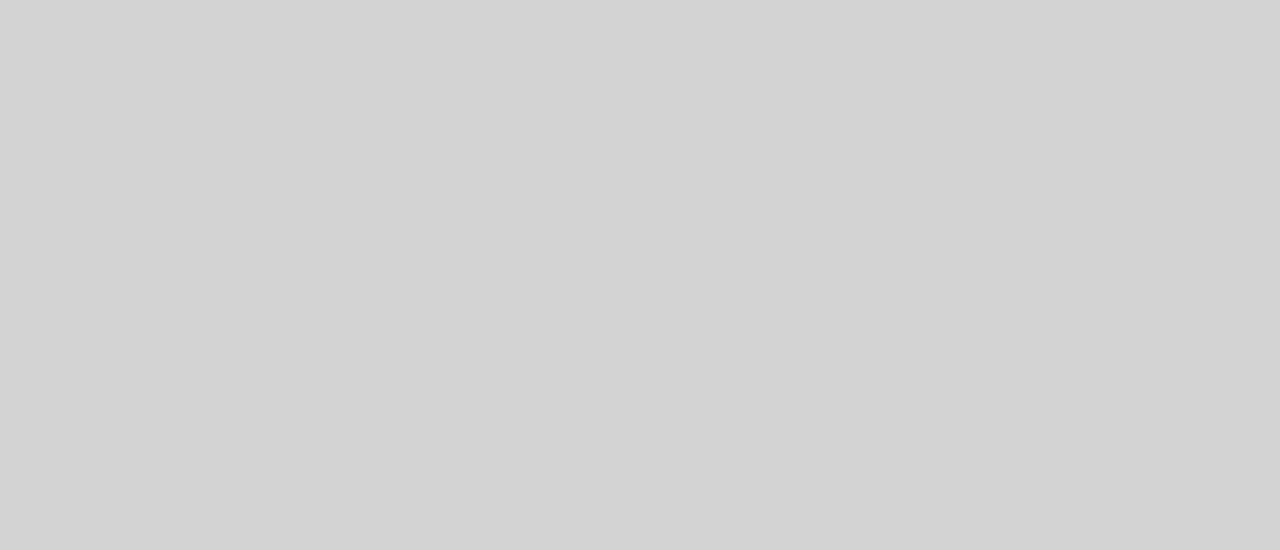
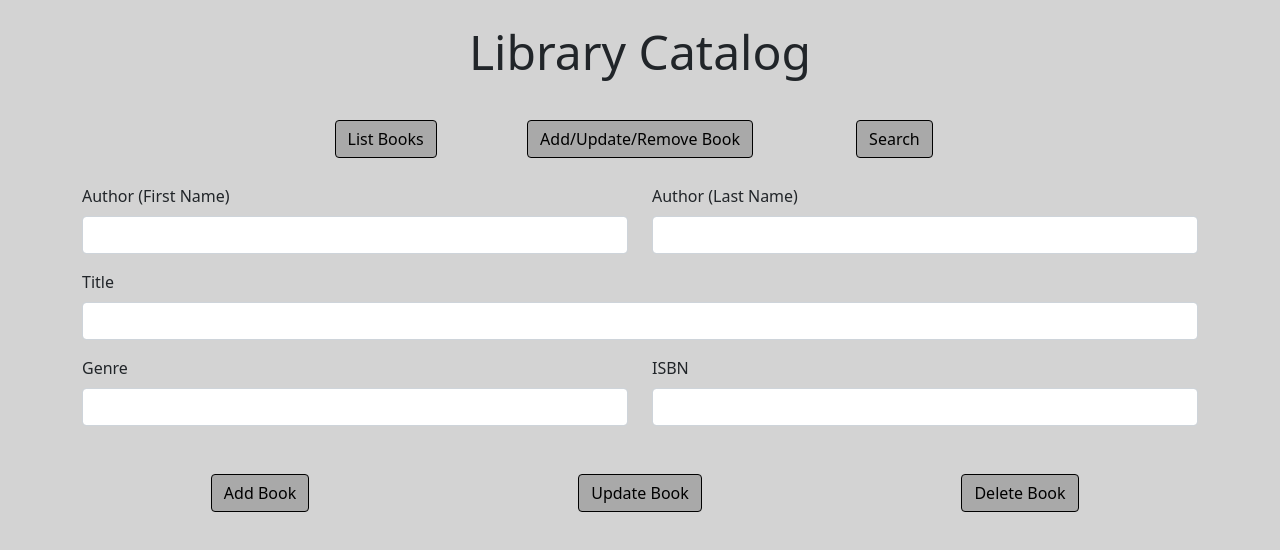
Before and after one commit to DavidKSage/library, a React (Create React App) app in the folder frontend/: page /bookaction in a window 1280 px wide. Before the commit this address had no page. Shown: the top 550 px of the page. Built offline with nearby package versions, Linux system fonts and the light colour scheme.

Commit message:
Changed button layout

```diff
--- a/frontend/src/App.js
+++ b/frontend/src/App.js
@@ -1,7 +1,7 @@
 import './App.css';
 import 'bootstrap/dist/css/bootstrap.min.css';
 import BookList from '../src/components/BookList';
-import AddBook from '../src/components/AddBook';
+import BookAction from './components/BookAction';
 import AppMenu from './components/AppMenu';
 
 import React from "react";
@@ -13,7 +13,7 @@ const App = () => {
         <Routes>
           <Route exact path="/" element={<AppMenu />} />
           <Route exact path="/booklist" element={<BookList />} />
-          <Route exact path="/addbook" element={<AddBook />} />
+          <Route exact path="/bookaction" element={<BookAction />} />
         </Routes>
       </Router>
   );
--- a/frontend/src/components/AddBook.js
+++ /dev/null
@@ -1,24 +0,0 @@
-import AppHead from "./AppMenu";
-import BookForm from './BookForm';
-import { Button, Container } from "reactstrap";
-
-const AddBook = () => {
-
-    const Add = () => {
-        alert("Book Added");
-    }
-
-    return(
-        <>
-        <AppHead />
-        <BookForm />
-        <Container>
-            <Button onClick={Add}>
-                Add Book
-            </Button>
-        </Container>
-        </>
-    )
-}
-
-export default AddBook;
--- a/frontend/src/components/AppMenu.js
+++ b/frontend/src/components/AppMenu.js
@@ -20,13 +20,7 @@ const AppMenu = () => {
                         <Button onClick={() => navigate("/booklist")} className="button-grey">List Books</Button>
                     </Col>
                     <Col>
-                        <Button onClick={() => navigate("/addbook")} className="button-grey">Add Book</Button>
-                    </Col>
-                    <Col>
-                        <Button onClick={() => navigate("/updatebook")}className="button-grey">Update Book</Button>
-                    </Col>
-                    <Col>
-                        <Button onClick={() => navigate("/deletebook")} className="button-grey">Remove Book</Button>
+                        <Button onClick={() => navigate("/bookaction")} className="button-grey">Add/Update/Remove Book</Button>
                     </Col>
                     <Col>
                         <Button onClick={() => navigate("/search")} className="button-grey">Search</Button>
--- /dev/null
+++ b/frontend/src/components/BookAction.js
@@ -0,0 +1,46 @@
+import AppHead from "./AppMenu";
+import BookForm from './BookForm';
+import { Button, Container, Row, Col } from "reactstrap";
+
+const BookAction = () => {
+
+    const Add = () => {
+        alert("Book Added");
+    }
+
+    const Edit = () => {
+        alert("Book Edited");
+    }
+
+    const Delete = () => {
+        alert("Book Deleted");
+    }
+
+    return(
+        <>
+        <AppHead />
+        <BookForm />
+        <Container style={{marginTop: '2em'}}>
+            <Row style={{textAlign: "center"}}>
+                <Col>
+                    <Button className="button-grey" onClick={Add}>
+                        Add Book
+                    </Button>
+                </Col>
+                <Col>
+                    <Button className="button-grey" onClick={Edit}>
+                        Update Book
+                    </Button>
+                </Col>
+                <Col>
+                    <Button className="button-grey" onClick={Delete}>
+                        Delete Book
+                    </Button>
+                </Col>
+            </Row>
+        </Container>
+        </>
+    )
+}
+
+export default BookAction;
```
